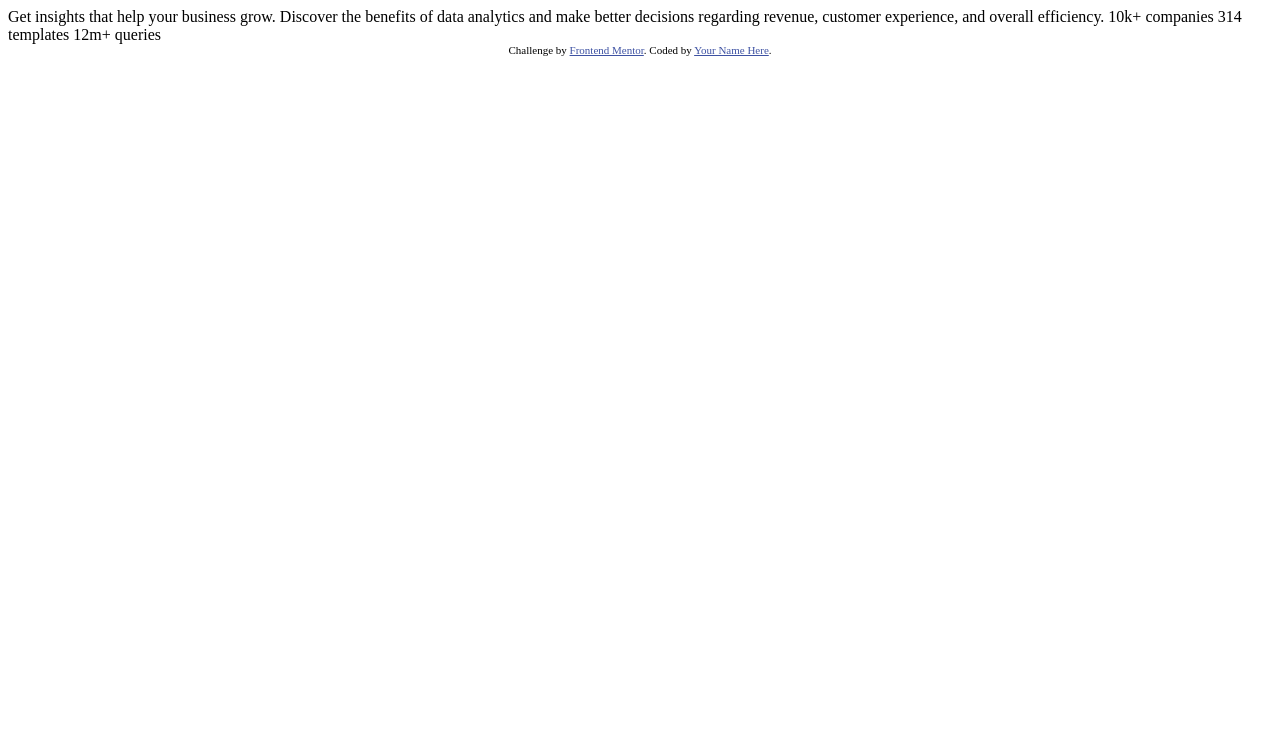
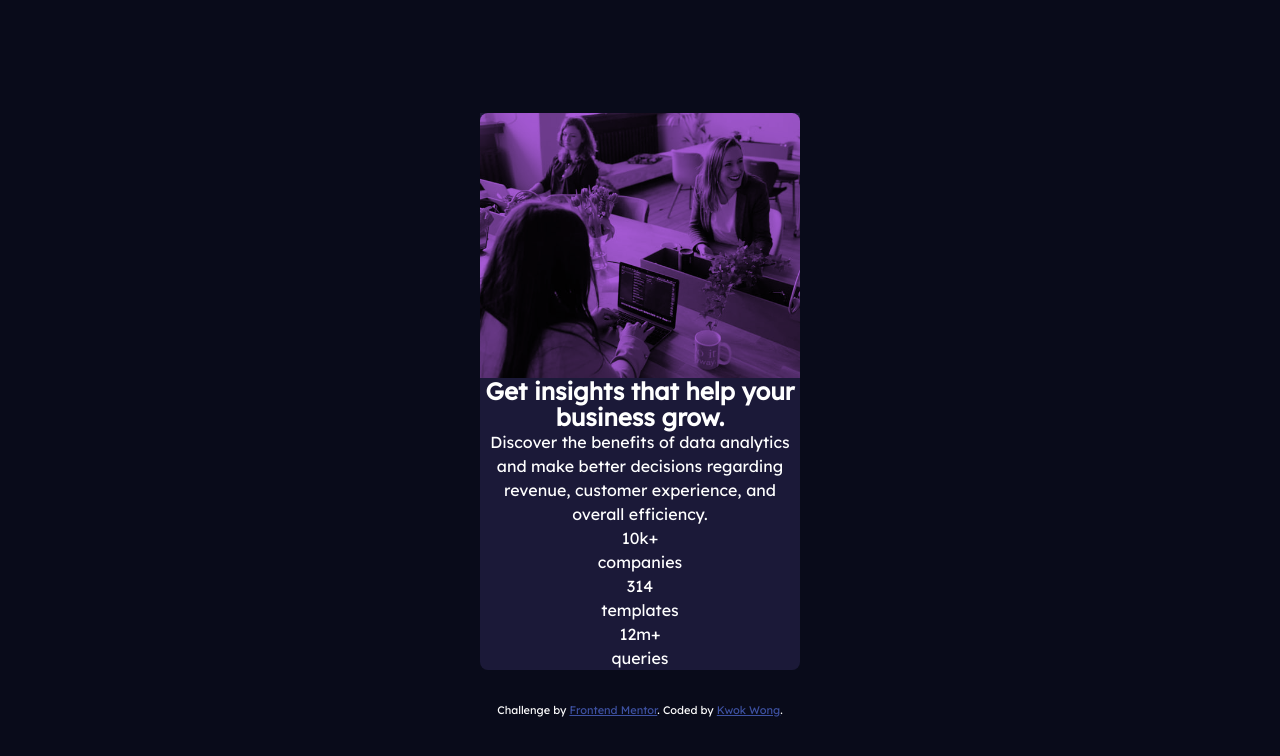
Before and after one commit to kwokkw/stats-preview-card-component-main, a plain HTML site: page index.html in a window 1280 px wide. Drawn offline with Linux system fonts and the light colour scheme.

Commit message:
initial commit

```diff
--- /dev/null
+++ b/css/style.css
@@ -0,0 +1,103 @@
+/* || RESET */
+
+*,
+*::before,
+*::after {
+    margin: 0;
+    padding: 0;
+    box-sizing: border-box;
+}
+
+/* Prevent font size inflation */
+html {
+    -moz-text-size-adjust: none;
+    -webkit-text-size-adjust: none;
+    text-size-adjust: none;
+}
+
+/* Set core body defaults */
+body {
+    min-height: 100vh;
+    line-height: 1.5;
+}
+
+/* Set shorter line heights on headings */
+h1 {
+  line-height: 1.1;
+}
+
+/* Make images easier to work with */
+img {
+    max-width: 100%;
+    height: auto;
+    display: block;
+}
+
+/* || VARIABLES */
+
+:root {
+    /* COLOR */
+
+    --main-background: hsl(233, 47%, 7%); /* Very dark blue */
+    --card-background: hsl(244, 38%, 16%); /* Dark desaturated blue */
+    --accent: hsl(277, 64%, 61%); /* Soft violet */
+
+    --main-heading-stats: hsl(0, 0%, 100%); /* White */
+    --main-paragraph: hsla(0, 0%, 100%, 0.75); /* Slightly transparent white */
+    --stat-headings: hsla(0, 0%, 100%, 0.6); /* Slightly transparent white */
+
+    /* FONT */
+
+    --fs: 0.9375rem;
+    --fw-400: 400;
+    --fw-700: 700;
+}
+
+/* GENRAL STYLE */
+
+body {
+    font-family: "Lexend Deca", sans-serif;
+    background-color: var(--main-background);
+    color: white;
+    display: grid;
+    place-content: center;
+    text-align: center;
+}
+
+/* BLOCKS */
+
+.card-container {
+    max-width: 20rem;
+    background-color: var(--card-background);
+    margin-top: 2rem;
+    margin-bottom: 2rem;
+    border-radius: 0 0 0.5rem 0.5rem;
+}
+
+.mix-blend-mode {
+    background-color: var(--accent);
+    border-radius: 0.5rem 0.5rem 0 0;
+}
+
+ul {
+    list-style: none;
+}
+
+.attribution {
+    font-size: 0.6875rem;
+    text-align: center;
+}
+
+.attribution a {
+    color: hsl(228, 45%, 44%);
+}
+
+/* ELEMENTS */
+
+.mix-blend-mode img {
+    mix-blend-mode: multiply;
+}
+
+li span {
+    display: block;
+}
--- a/index.html
+++ b/index.html
@@ -5,29 +5,43 @@
   <meta name="viewport" content="width=device-width, initial-scale=1.0"> <!-- displays site properly based on user's device -->
 
   <link rel="icon" type="image/png" sizes="32x32" href="./images/favicon-32x32.png">
+  <link rel="stylesheet" href="css/style.css">
+  <link rel="preconnect" href="https://fonts.googleapis.com">
+  <link rel="preconnect" href="https://fonts.gstatic.com" crossorigin>
+  <link href="https://fonts.googleapis.com/css2?family=Inter:wght@400;700&family=Lexend+Deca&display=swap" rel="stylesheet">
 
   <title>Frontend Mentor | Stats preview card component</title>
 
-  <!-- Feel free to remove these styles or customise in your own stylesheet 👍 -->
-  <style>
-    .attribution { font-size: 11px; text-align: center; }
-    .attribution a { color: hsl(228, 45%, 44%); }
-  </style>
 </head>
 <body>
+  <main>
+    <section class="card-container">
+      <div class="mix-blend-mode">
+        <picture>
+          <source media="(min-width: 48rem)" srcset="images/image-header-desktop.jpg">
+          <img src="images/image-header-mobile.jpg" alt="Header image" width="654" height="480">
+        </picture>
+      </div>
+      <div class="text-container">
+        <h1>Get insights that help your business grow.</h1>
+        <p>
+          Discover the benefits of data analytics and make better decisions regarding revenue, customer
+          experience, and overall efficiency.
+        </p>
+        <ul>
+          <li><span>10k+</span> companies</li>
+          <li><span>314</span> templates</li>
+          <li><span>12m+</span> queries</li>
+        </ul>
+      </div> <!--close text-container -->
+    </section>
+  </main>
 
-  Get insights that help your business grow.
-
-  Discover the benefits of data analytics and make better decisions regarding revenue, customer
-  experience, and overall efficiency.
-
-  10k+ companies
-  314 templates
-  12m+ queries
-
-  <div class="attribution">
-    Challenge by <a href="https://www.frontendmentor.io?ref=challenge" target="_blank">Frontend Mentor</a>.
-    Coded by <a href="#">Your Name Here</a>.
-  </div>
+  <footer class="attribution">
+    <p>
+      Challenge by <a href="https://www.frontendmentor.io?ref=challenge" target="_blank" title="opens a new tab">Frontend Mentor</a>.
+      Coded by <a href="https://github.com/kwokkw/order-summary-component-main#links" target="_blank" title="github repo">Kwok Wong</a>.
+    </p>
+  </footer>
 </body>
 </html>
```
Also changed, not shown: 1 other file.
